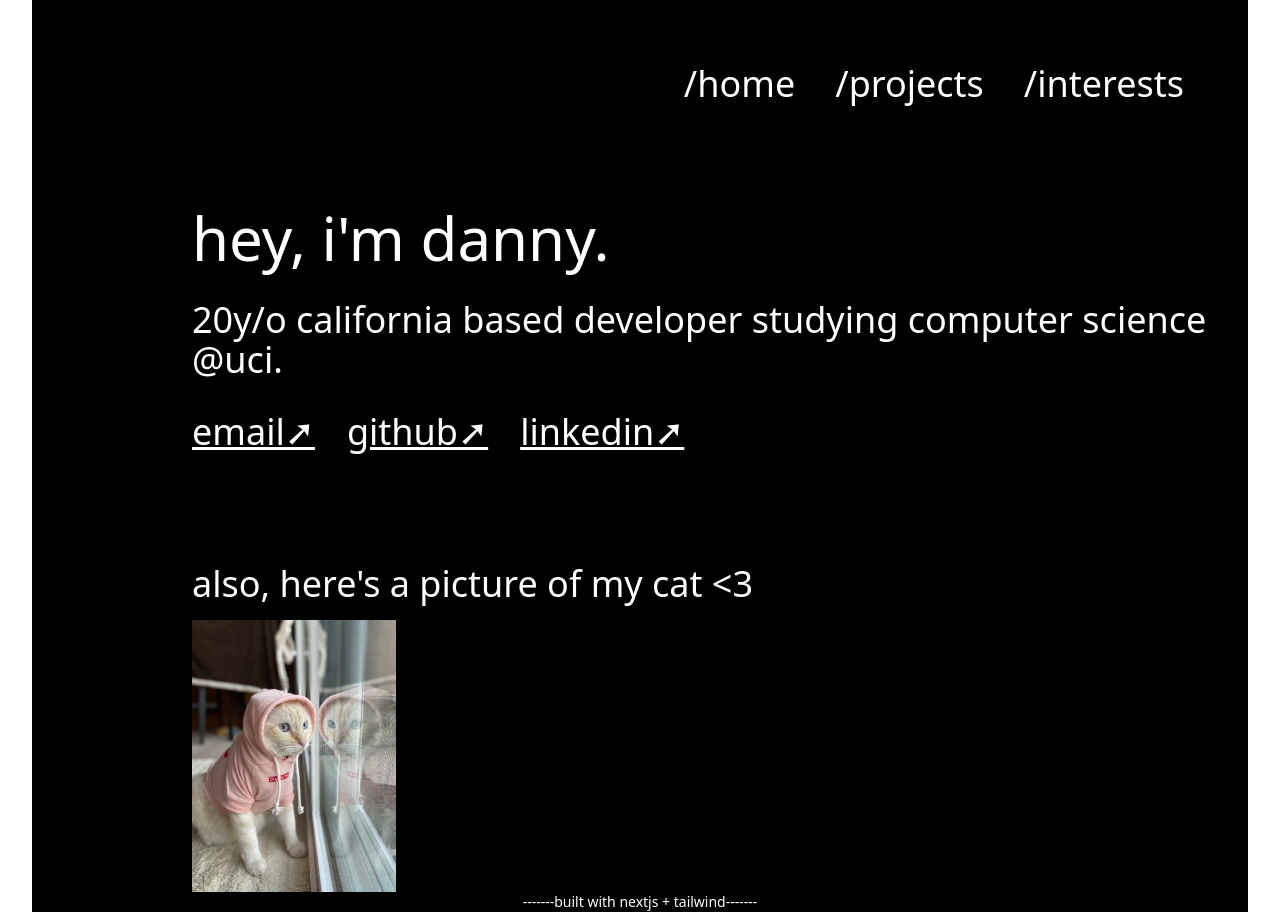
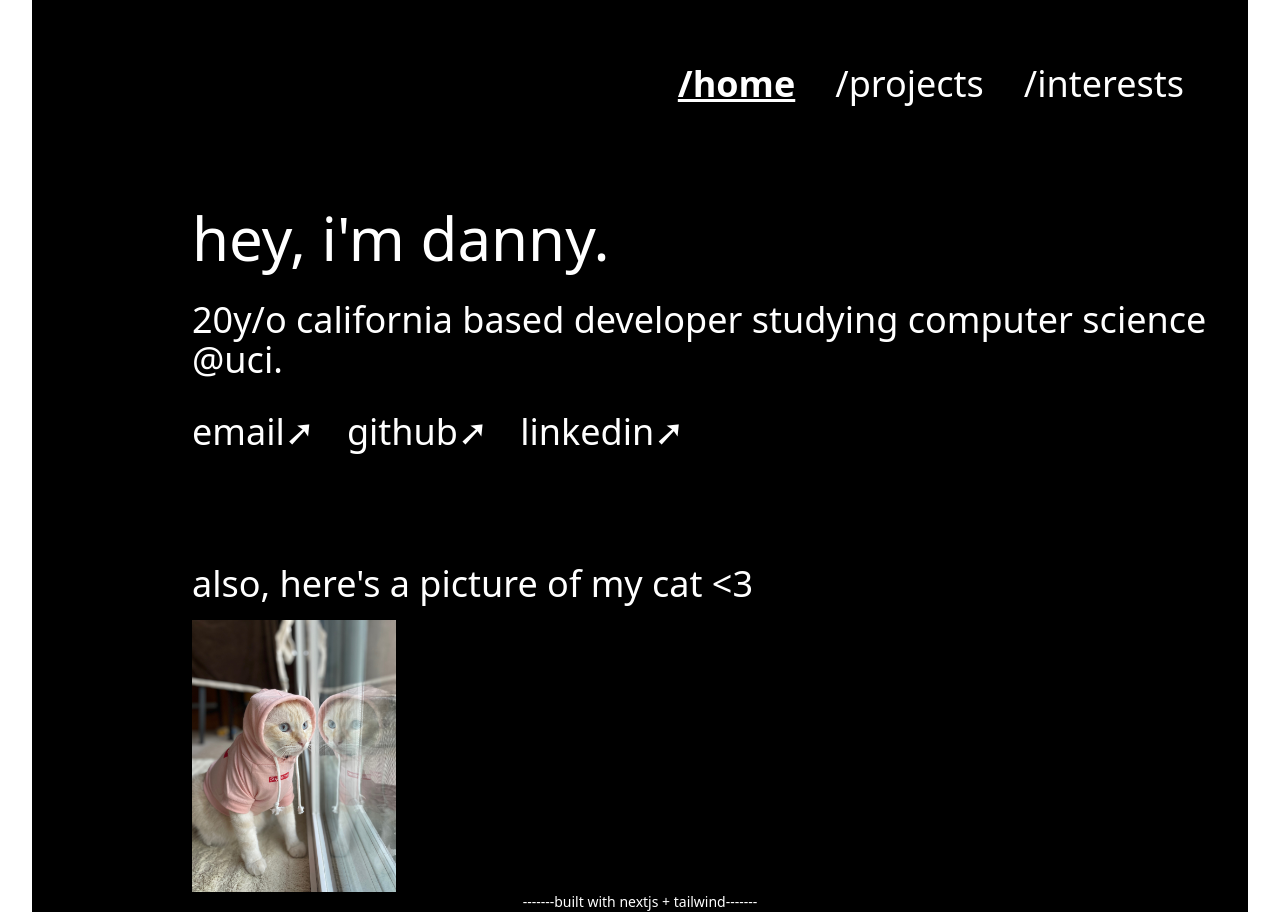
Before and after one commit to dannykd/portfolio-site, a Next.js app: page / in a window 1280 px wide. Built offline with nearby package versions, Linux system fonts and the light colour scheme.

Commit message:
small changes

```diff
--- a/pages/index.js
+++ b/pages/index.js
@@ -17,9 +17,9 @@ export default function Home() {
         <main className="flex-grow">
           <div className="flex justify-end m-4 md:m-8 lg:m-16">
             <ul className="space-x-5 md:space-x-10 lg-space-x-20">
-              <li className="inline"><a href="#" className="text-white text-xl md:text-2xl lg:text-4xl">/home</a></li>
-              <li className="inline"><a href="#" className="text-white text-xl md:text-2xl lg:text-4xl">/projects</a></li>
-              <li className="inline"><a href="#" className="text-white text-xl md:text-2xl lg:text-4xl">/interests</a></li>
+              <li className="inline"><a href="#" className=" underline font-semibold text-white text-xl md:text-2xl lg:text-4xl">/home</a></li>
+              <li className="inline"><a href="#" className="hover:font-semibold text-white text-xl md:text-2xl lg:text-4xl">/projects</a></li>
+              <li className="inline"><a href="#" className="hover:font-semibold text-white text-xl md:text-2xl lg:text-4xl">/interests</a></li>
             </ul>
           </div>
 
@@ -32,10 +32,10 @@ export default function Home() {
             </p4>
 
             <ul className="text-xl pt-4 md:pt-8 lg-12 md:text-2xl lg:text-4xl text-white pl-2 md:pl-10 lg:pl-30 xl:pl-40
-            space-x-4 md:space-x-8 lg-space-x-16 underline">
-              <li className="inline"><a href="mailto:dannykdoan@gmail.com">email➚</a></li>
-              <li className="inline"><a href="https://github.com/dkdoan">github➚</a></li>
-              <li className="inline"><a href="https://www.linkedin.com/in/danny-doan-609595223">linkedin➚</a></li>
+            space-x-4 md:space-x-8 lg-space-x-16">
+              <li className="inline hover:font-semibold"><a href="mailto:dannykdoan@gmail.com">email➚</a></li>
+              <li className="inline hover:font-semibold"><a href="https://github.com/dkdoan">github➚</a></li>
+              <li className="inline hover:font-semibold"><a href="https://www.linkedin.com/in/danny-doan-609595223">linkedin➚</a></li>
             </ul>
           </div>
 
```
